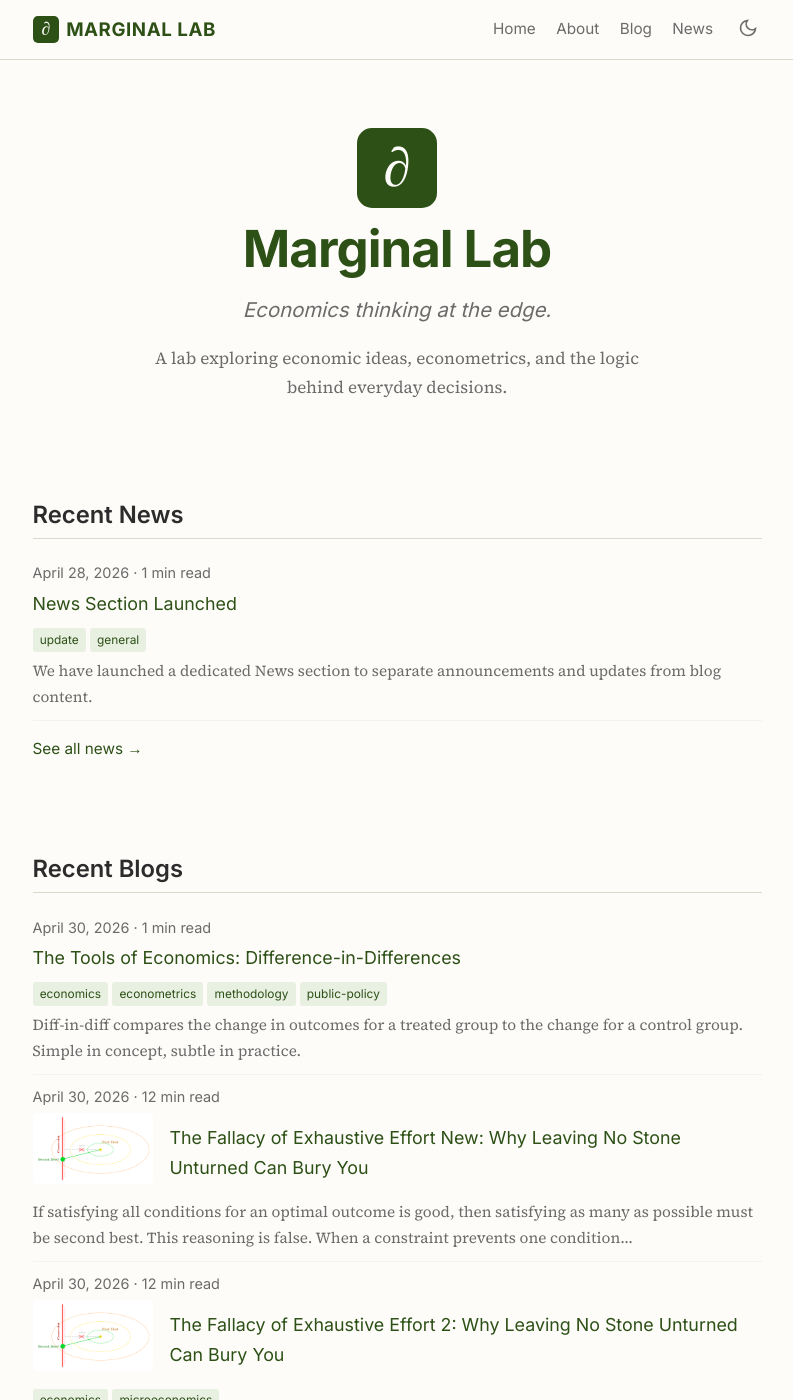
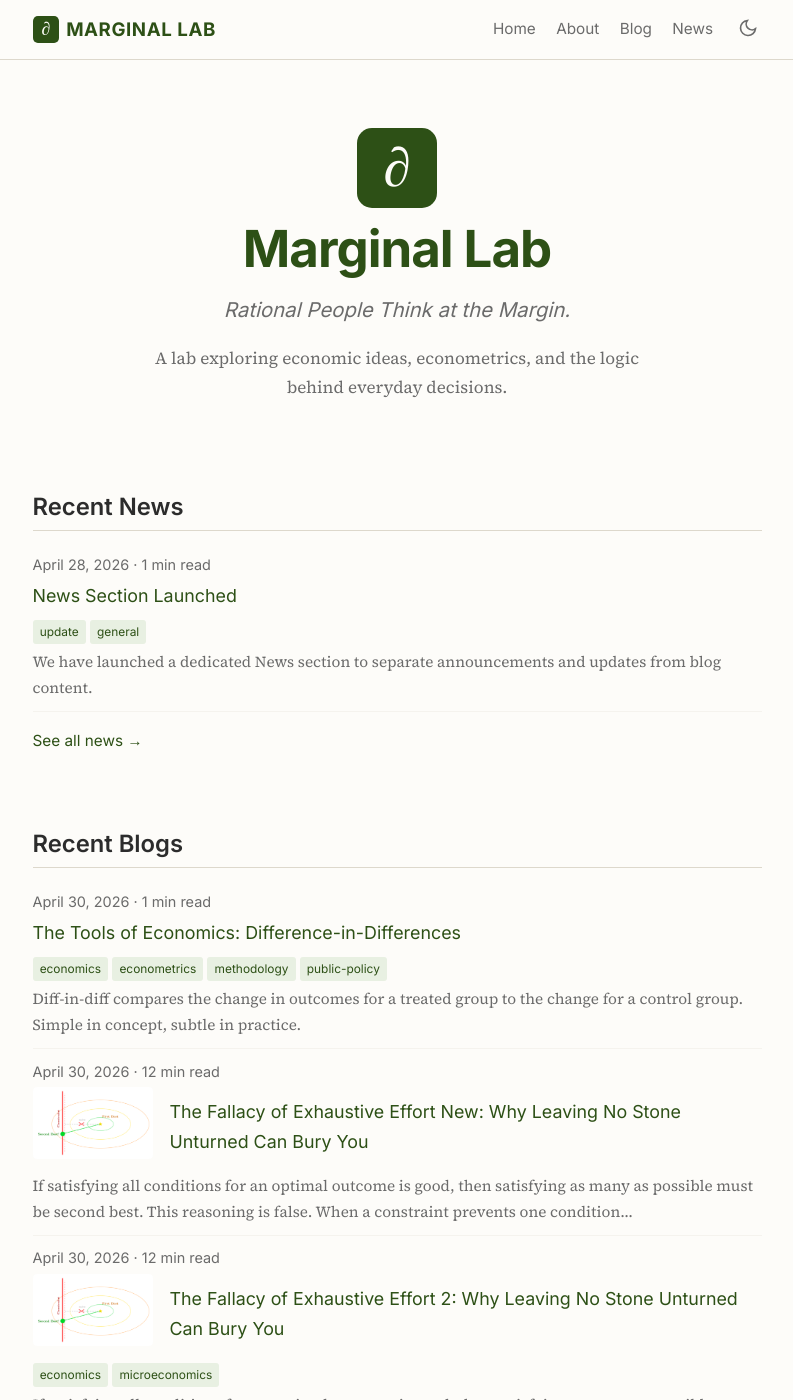
Before and after one commit to marginallabs/marginallabs.github.io, a Jekyll site: the page built from index.md, in a window 1280 px wide and 1400 px high. Shown: the whole window, without its empty margins (243-1036 px from the left). Built offline with Jekyll 4.4.1, drawn with Linux system fonts in a browser that asks for light colours.

Commit message:
Reduce home section spacing and update tagline
Co-Authored-By: Claude Opus 4.7 <noreply@anthropic.com>

```diff
--- a/_layouts/home.html
+++ b/_layouts/home.html
@@ -5,7 +5,7 @@ layout: default
   <div class="home-hero">
     <img class="lab-icon" src="{{ '/assets/img/favicon.svg' | relative_url }}" alt="Marginal Lab icon">
     <h1 class="lab-title">Marginal Lab</h1>
-    <p class="lab-tagline">Economics thinking at the edge.</p>
+    <p class="lab-tagline">Rational People Think at the Margin.</p>
     <p class="lab-description">
       A lab exploring economic ideas, econometrics, and the logic behind
       everyday decisions.
--- a/assets/css/style.css
+++ b/assets/css/style.css
@@ -250,7 +250,7 @@ th { background: var(--color-bg-alt); font-family: var(--font-heading); font-wei
 
 /* --- Recent Posts --- */
 .recent-posts {
-  padding: 1rem 0 1rem;
+  padding: 0.5rem 0;
 }
 .recent-posts h2 {
   margin-bottom: 0.5em;
```
